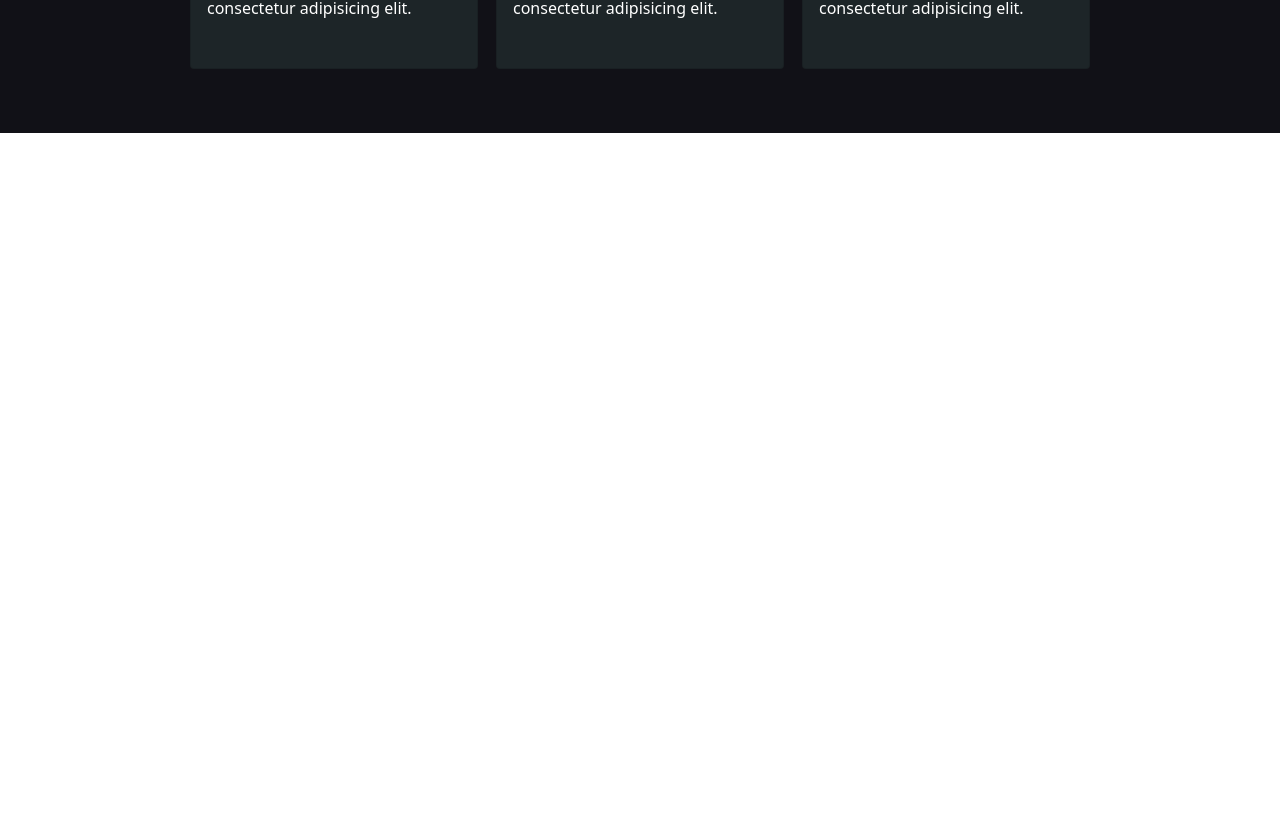
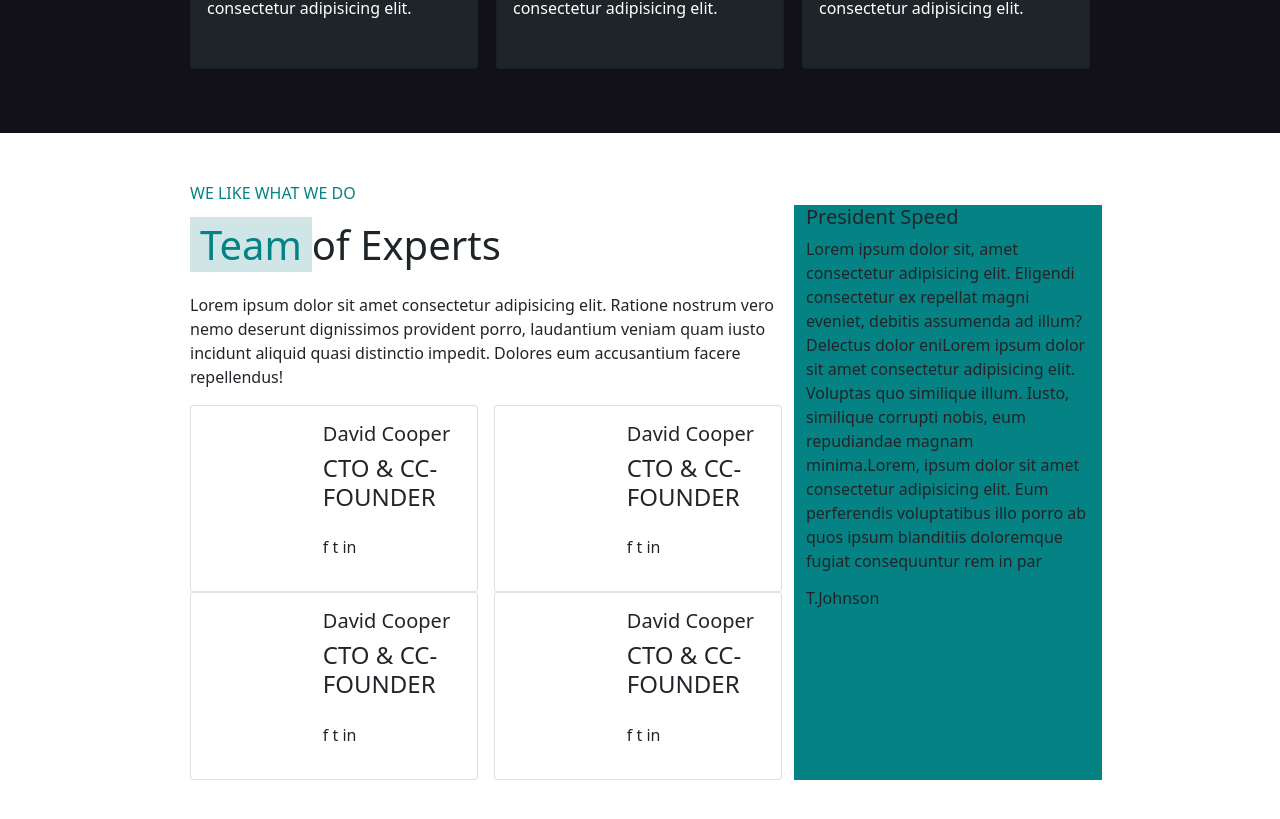
Before and after one commit to yanitejeda/proj-html-vuejs, a Vue app: page / in a window 1280 px wide. Shown: the part 2256-3075 px from the top of the page. Before the commit the page ends 2389 px from the top, so only its background shows below. Built offline with nearby package versions, Linux system fonts and the light colour scheme.

Commit message:
aggiuntoelementi al main team

```diff
--- a/src/components/Main.vue
+++ b/src/components/Main.vue
@@ -3,6 +3,7 @@
         <MainPerformance></MainPerformance>
         <MainNumberes></MainNumberes>
         <MainService></MainService>
+        <MainTeam></MainTeam>
     </div>
 </template>
 
@@ -11,12 +12,14 @@
 import MainPerformance from "./main/MainPerformance.vue"
 import MainNumberes from "./main/MainNumbers.vue"
 import MainService from "./main/MainService.vue"
+import MainTeam from "./main/MainTeam.vue"
 export default {
     name:"Main",
     components:{
         MainPerformance,
         MainNumberes,
-        MainService
+        MainService,
+        MainTeam
     }
 
 }
--- /dev/null
+++ b/src/components/main/MainTeam.vue
@@ -0,0 +1,95 @@
+
+<template>
+  <div class="Box-container py-5">
+    <div class="text-g">WE LIKE WHAT WE DO</div>
+
+       <div class="row">
+           <!-- part left -->
+           <div class="col-8">
+            <h1 class="py-3">
+            <span class="text-g pad-5">Team</span
+            ><span class="h1-tittle-d">of Experts</span>
+            </h1>
+            <p>
+            Lorem ipsum dolor sit amet consectetur adipisicing elit. Ratione nostrum
+            vero nemo deserunt dignissimos provident porro, laudantium veniam quam
+            iusto incidunt aliquid quasi distinctio impedit. Dolores eum accusantium
+            facere repellendus!
+            </p>
+
+            <!-- box Card -->
+            <div class="d-flex flex-wrap justify-content-between">
+
+                <!-- card section -->
+                <div class="card" style="width: 18rem " v-for="(item, i) in cardItem " :key="i">
+                    <div class="card-body d-flex row" >
+                    <div class="col-5">
+                        <div class="img-card">
+                        <!-- <img :src="require('@/assets/' + item.img)" alt="" /> -->
+                        </div>
+                    </div>
+                    <div class="col-7">
+                        <h5 class="card-title">{{item.tittle}}</h5>
+                        <h4>{{item.position}}</h4>
+                        <p class="card-text py-3">{{item.social1}} {{item.social2}} {{item.social3}}</p>
+                    </div>
+                    </div>
+                </div>
+            </div>
+           </div>
+
+          <!-- part right -->
+            <div class="col-4 back-green">
+                <h5>President Speed</h5>
+                <p>
+                    <span>Lorem ipsum dolor sit, amet consectetur adipisicing elit. Eligendi consectetur ex repellat magni eveniet, debitis assumenda ad illum? Delectus dolor eni</span>
+                    <span>Lorem ipsum dolor sit amet consectetur adipisicing elit. Voluptas quo similique illum. Iusto, similique corrupti nobis, eum repudiandae magnam minima.</span>
+                    <span>Lorem, ipsum dolor sit amet consectetur adipisicing elit. Eum perferendis voluptatibus illo porro ab quos ipsum blanditiis doloremque fugiat consequuntur rem in par</span>
+
+                </p>
+                <h6>T.Johnson</h6>
+
+            </div>
+       </div>
+  </div>
+</template>
+<script>
+export default {
+  name: "MainTeam",
+  data(){
+      return{
+          cardItem :[
+              {
+                  img:"team-1.gpg",
+                  tittle:"David Cooper",
+                  position: "CTO & CC-FOUNDER",
+                  social1: "f",
+                  social2:"t",
+                  social3:"in",
+              }, {
+                  img:"team-2.gpg",
+                  tittle:"David Cooper",
+                  position: "CTO & CC-FOUNDER",
+                  social1: "f",
+                  social2:"t",
+                  social3:"in",
+              }, {
+                  img:"team-3.gpg",
+                  tittle:"David Cooper",
+                  position: "CTO & CC-FOUNDER",
+                  social1: "f",
+                  social2:"t",
+                  social3:"in",
+              }, {
+                  img:"team-4.gpg",
+                  tittle:"David Cooper",
+                  position: "CTO & CC-FOUNDER",
+                  social1: "f",
+                  social2:"t",
+                  social3:"in",
+              },
+          ]
+      }
+  }
+};
+</script>
--- a/src/styles/main.scss
+++ b/src/styles/main.scss
@@ -5,6 +5,8 @@ color: $dark-text;
 .text-g{color: $green-text;}
 .back-GB{ background-color: $color-Bl;}
 .bg-card{ background-color: #1D2528;}
+.back-green{ background-color: $btn-dark;}
+.cs{ background-color: $btn-dark;}
 .pad-5{
     padding: 0 10px;
     background-color:  rgba(96, 169, 173, 0.3);
@@ -19,6 +21,15 @@ color: $dark-text;
     }
 }
 
+.img-card{
+    border-radius: 10%;
+    overflow: hidden;
+    img{
+        width: 100%;
+        object-fit: cover;
+    }
+}
+
 ul{
     list-style:none
 }
```
